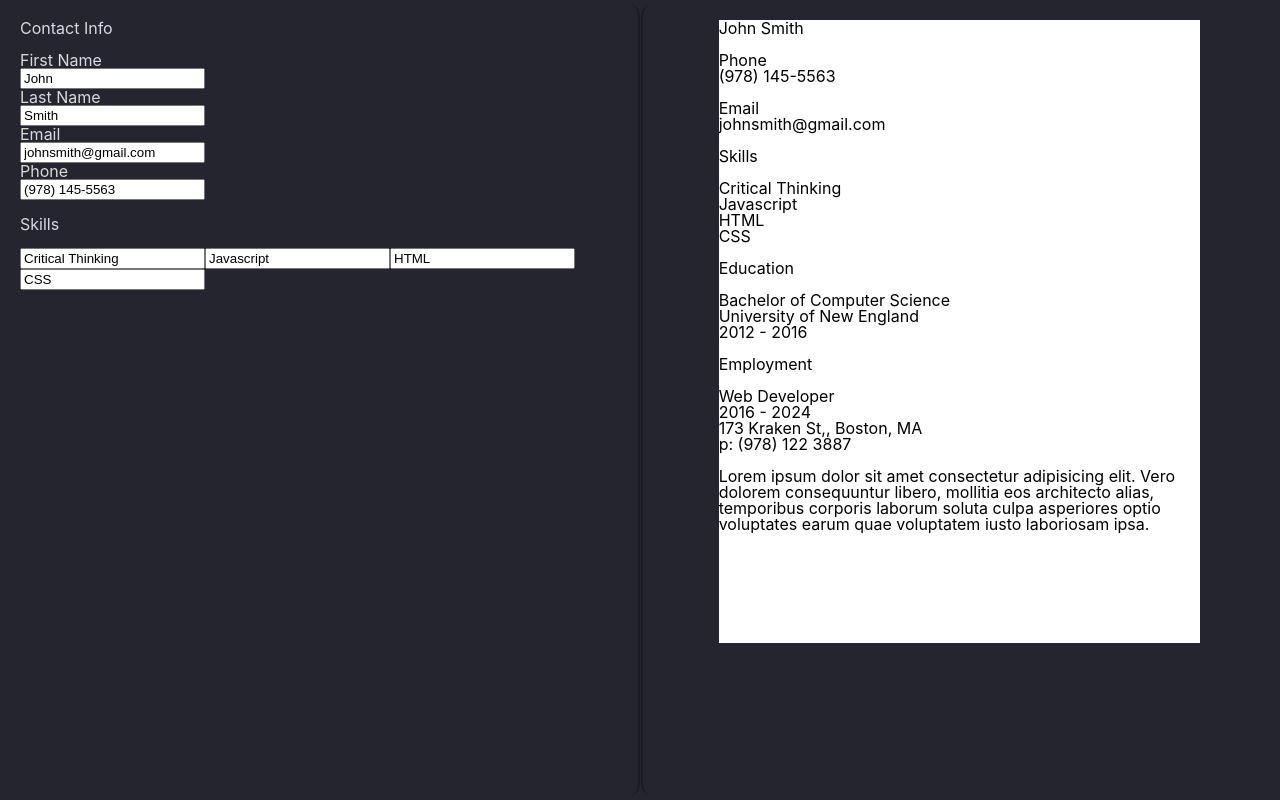
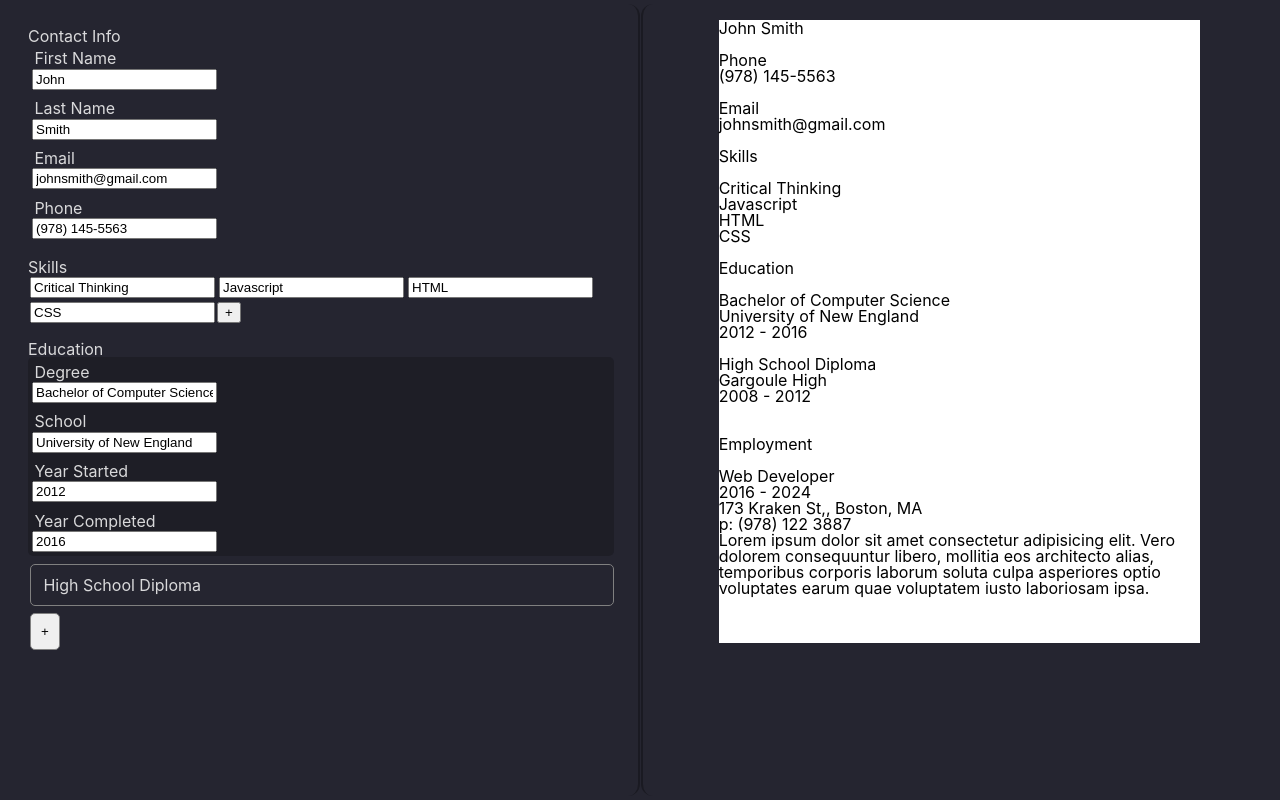
Before and after one commit to DarxyDev/CV-Generator, a React (Vite) app: page / in a window 1280 px wide. Built offline with nearby package versions, Linux system fonts and the light colour scheme.

Commit message:
added most categories and some css to form. added basic preview to preview

```diff
--- a/src/components/Form.jsx
+++ b/src/components/Form.jsx
@@ -1,4 +1,5 @@
 import '../styles/Form.css';
+import { useState } from 'react';
 import { v4 as uuid } from 'uuid';
 
 
@@ -6,48 +7,122 @@ export default function Form({ formData, setFormData }) {
     const childProps = { setFormData, formData };
     return (
         <div className='left-half main-section'>
-            <h1>Contact Info</h1>
-            <br />
-            <Section title='First Name' formKey='firstName' {...childProps} />
-            <Section title='Last Name' formKey='lastName' {...childProps} />
-            <Section title='Email' formKey='email' {...childProps} />
-            <Section title='Phone' formKey='phone' {...childProps} />
-            <br />
-            <h1>Skills</h1>
-            <br />
-            <Skills {...childProps} />
+            <Section title='Contact Info'>
+                <ContactInfo {...childProps}/>
+            </Section>
+            <Section title='Skills'>
+                <Skills {...childProps}/>
+            </Section>
+            <Section title='Education'>
+            <Education {...childProps} />
+            </Section>
         </div>
     )
 }
 //////
-function Section({ title, formKey, type, formData, setFormData }) {
+function Section({title, children}){
+    return (
+        <div className='Section'>
+            <h1>{title}</h1>
+            {children}
+        </div>
+    )
+}
+function TitleInput({ title, value, type, onChange }) {
     if (!type) type = 'text';
-    function onChange(e) {
-        const value = e.target.value;
+    return (
+        <div className='TitleInput'>
+            <h1>{title}</h1>
+            <input type={type} value={value} onChange={onChange}></input>
+        </div>
+    )
+}
+
+function ContactInfo({ formData, setFormData }) {
+    const childProps = { formData, setFormData }
+    function onChange(e, formKey) {
         const newFormData = { ...formData };
-        newFormData[formKey] = value;
+        newFormData[formKey] = e.target.value;
         setFormData(newFormData);
     }
     return (
-        <div>
-            <h1>{title}</h1>
-            <input type={type} value={formData[formKey]} onChange={onChange}></input>
+        <div className='ContactInfo'>
+            <TitleInput title='First Name' value={formData.firstName} onChange={(e) => { onChange(e, 'firstName') }} />
+            <TitleInput title='Last Name' value={formData.lastName} onChange={(e) => { onChange(e, 'lastName') }} />
+            <TitleInput title='Email' value={formData.email} onChange={(e) => { onChange(e, 'email') }} />
+            <TitleInput title='Phone' value={formData.phone} onChange={(e) => { onChange(e, 'phone') }} />
         </div>
     )
 }
+
+function AddItemButton({ onClick }) {
+    return (
+        <button className='AddItemButton' onClick={onClick}>+</button>
+    )
+}
+
 function Skills({ formData, setFormData }) {
+    function onAddSkill(e) {
+        const newFormData = { ...formData };
+        newFormData.skills.push({ value: "", id: uuid() })
+        setFormData(newFormData);
+    }
     return (
-        <div>
-            {formData.skills.map((skill, index) => {
+        <div className='Skills'>
+            {formData.skills.map((item, index) => {
                 function onChange(e) {
                     const newFormData = { ...formData };
-                    newFormData.skills[index] = { value: e.target.value, id: skill.id };
+                    newFormData.skills[index] = { value: e.target.value, id: item.id };
                     setFormData(newFormData)
                 }
                 return (
-                    <input type='text' value={skill.value} onChange={onChange} key={skill.id}></input>
+                    <input type='text' value={item.value} onChange={onChange} key={item.id}></input>
                 )
             })}
+            <AddItemButton onClick={onAddSkill} />
         </div>
     )
 }
+
+function Education({ formData, setFormData }) {
+    const [currentIndex, setCurrentIndex] = useState(0);
+    function onChange(e, index, formKey) {
+        const newFormData = { ...formData };
+        newFormData.education[index][formKey] = e.target.value;
+        setFormData(newFormData);
+    }
+    function onAddEducation() {
+        const newEducation = {
+            school: "",
+            degree: "",
+            startYear: "",
+            endYear: "",
+            id: uuid(),
+        }
+        const newFormData = { ...formData };
+        newFormData.education.push(newEducation);
+        setFormData(newFormData);
+        setCurrentIndex(newFormData.education.length - 1);
+    }
+    return (
+        <div className='Education'>
+            {formData.education.map((item, index) => {
+                if (index === currentIndex)
+                    return (
+                        <div key={item.id} className='Education-selected'>
+                            <TitleInput title='Degree' value={item.degree} onChange={(e) => { onChange(e, index, 'degree') }} />
+                            <TitleInput title='School' value={item.school} onChange={(e) => { onChange(e, index, 'school') }} />
+                            <TitleInput title='Year Started' value={item.startYear} onChange={(e) => { onChange(e, index, 'startYear') }} />
+                            <TitleInput title='Year Completed' value={item.endYear} onChange={(e) => { onChange(e, index, 'endYear') }} />
+                        </div>
+                    )
+                else return (
+                    <div key={item.id} className='Education-not-selected' onClick={(e) => { setCurrentIndex(index) }}>
+                        {item.degree}
+                    </div>
+                )
+            })}
+            <AddItemButton onClick={onAddEducation} />
+        </div>
+    )
+}
--- a/src/components/Preview.jsx
+++ b/src/components/Preview.jsx
@@ -68,7 +68,7 @@ function Education({formData}){
                         <h2>{item.degree}</h2>
                         <h3>{item.school}</h3>
                         <p>{item.startYear ? item.startYear.toString() + ' - ' : ''}{item.endYear}</p>
-
+                        <br/>
                     </li>
                 )
             })}
@@ -77,16 +77,16 @@ function Education({formData}){
 }
 function Employment({formData}){
     return (
-        <ul>
+        <ul className='Employment'>
             {formData.workHistory.map(item=>{
                 return(
-                    <li key={item.key}>
+                    <li key={item.id}>
                         <h2>{item.position}</h2>
                         <h4>{item.startYear} - {item.endYear}</h4>
                         <p>{item.address}, {item.city}, {item.state}</p>
                         <p>p: {item.phone}</p>
+                        <p>{item.description}</p>
                         <br/>
-                        <p>{item.description}</p>
                     </li>
                 )
             })}
--- a/src/formData.jsx
+++ b/src/formData.jsx
@@ -18,6 +18,13 @@ const defaultFormData = {
             degree: 'Bachelor of Computer Science',
             startYear: '2012',
             endYear: '2016',
+            id: uuid(),
+        },
+        {
+            school: 'Gargoule High',
+            degree: 'High School Diploma',
+            startYear: '2008',
+            endYear: '2012',
             id: uuid(),
         }
     ],
--- a/src/styles/Form.css
+++ b/src/styles/Form.css
@@ -0,0 +1,55 @@
+:root{
+    --Form_pad-small: .15em;
+    --Form_pad-med: .25em;
+    --Form_pad-large: .5em;
+    --Form_pad-xlarge:.75em;
+
+    --Form_tint-dark-low:rgba(0,0,0,.2);
+    --Form_tint-light-low:rgba(255,255,255,.1);
+
+    --Form_default_border:5px;
+}
+
+.Section {
+    padding: var(--Form_pad-large);
+}
+
+.TitleInput {
+    padding: var(--Form_pad-med);
+}
+
+.TitleInput>h1 {
+    padding: var(--Form_pad-small);
+}
+
+.AddItemButton {}
+
+.ContactInfo {}
+
+.Skills {}
+.Skills > input {
+    margin: var(--Form_pad-small);
+}
+
+.Education {}
+
+.Education-selected{
+    background-color:var(--Form_tint-dark-low);
+    border-radius: var(--Form_default_border);
+
+}
+.Education-not-selected, .Education > button{
+    margin-top: var(--Form_pad-large);
+    margin-left: var(--Form_pad-small);
+    padding: var(--Form_pad-xlarge);
+
+    cursor:pointer;
+
+    border-radius: var(--Form_default_border);
+    border: 1px grey solid;
+}
+.Education-not-selected:hover{
+    background-color: var(--Form_tint-light-low);
+}
+
+.Employment {}
```
